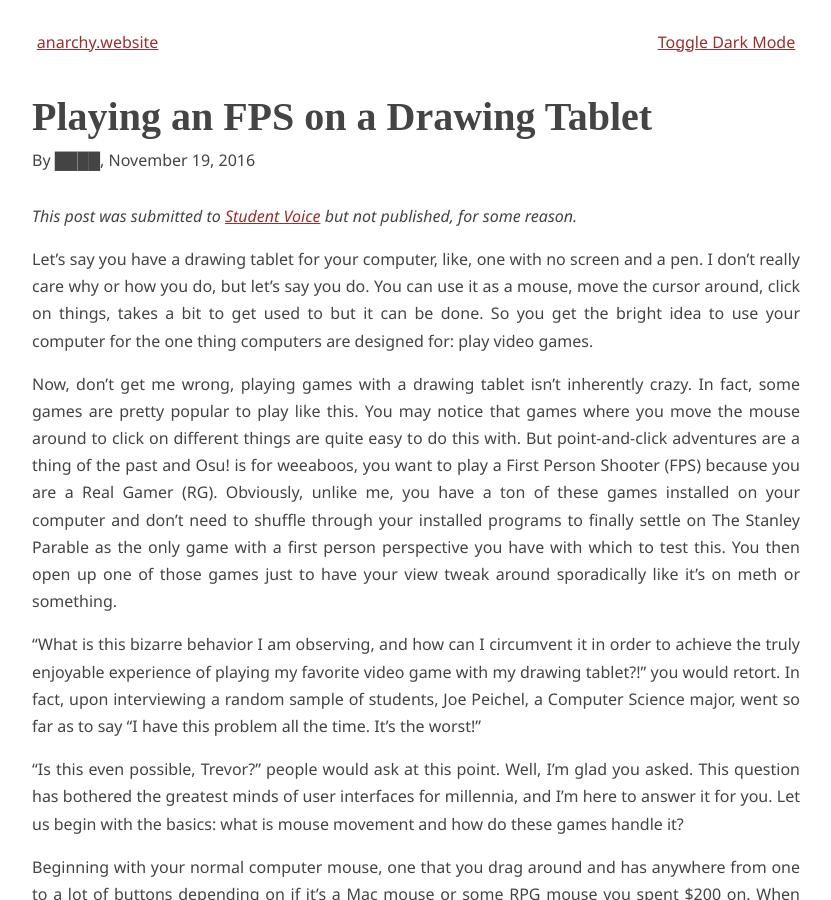
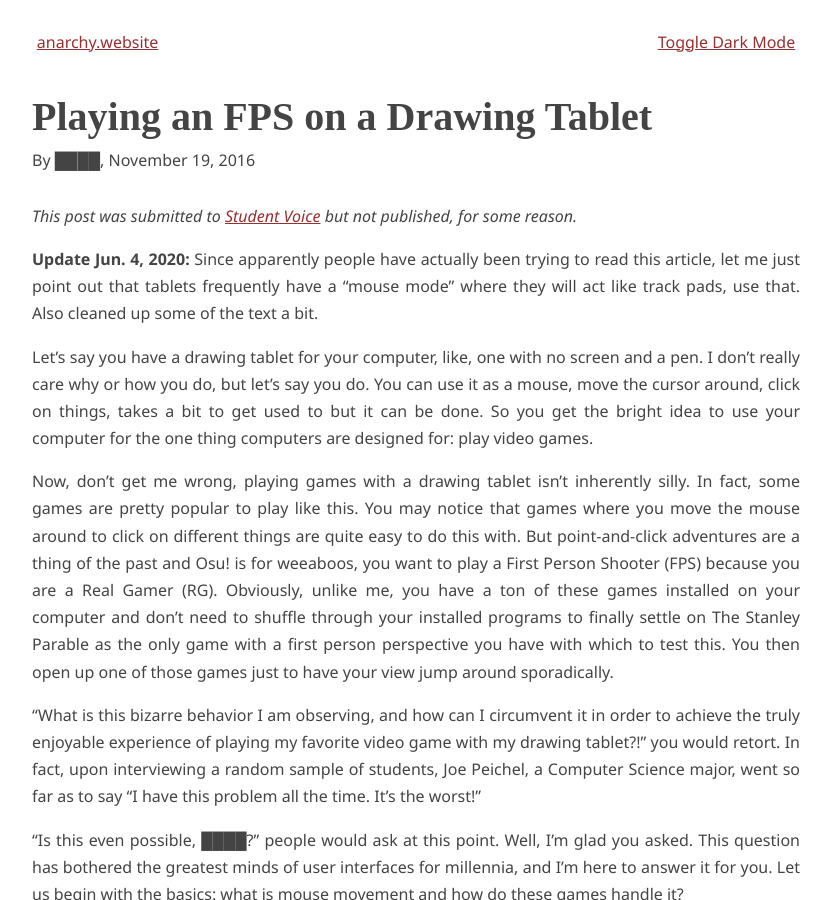
Before and after one commit to una-ada/anarchy.website, a Jekyll site: the page built from _posts/2016-11-19-fps-drawing-tablet.md, in a window 1280 px wide and 900 px high. Shown: the whole window, without its empty margins (224-1055 px from the left). Built offline with Jekyll 4.4.1, drawn with Linux system fonts in a browser that asks for light colours; some web fonts are replaced; some of the changed text lies outside the part shown.

Commit message:
article cleanup

```diff
--- a/_posts/2016-11-19-fps-drawing-tablet.md
+++ b/_posts/2016-11-19-fps-drawing-tablet.md
@@ -8,6 +8,11 @@ tags: column
 *This post was submitted to [Student Voice](https://uwrfvoice.com) but not
 published, for some reason.*
 
+**Update Jun. 4, 2020:** Since apparently people have actually been trying to
+read this article, let me just point out that tablets frequently have a "mouse
+mode" where they will act like track pads, use that. Also cleaned up some of
+the text a bit.
+
 Let’s say you have a drawing tablet for your computer, like, one with no screen
 and a pen. I don’t really care why or how you do, but let’s say you do. You can
 use it as a mouse, move the cursor around, click on things, takes a bit to get
@@ -15,7 +20,7 @@ used to but it can be done. So you get the bright idea to use your computer for
 the one thing computers are designed for: play video games.
 
 Now, don’t get me wrong, playing games with a drawing tablet isn’t inherently
-crazy. In fact, some games are pretty popular to play like this. You may notice
+silly. In fact, some games are pretty popular to play like this. You may notice
 that games where you move the mouse around to click on different things are
 quite easy to do this with. But point-and-click adventures are a thing of the
 past and Osu! is for weeaboos, you want to play a First Person Shooter (FPS)
@@ -23,8 +28,7 @@ because you are a Real Gamer (RG). Obviously, unlike me, you have a ton of these
 games installed on your computer and don’t need to shuffle through your
 installed programs to finally settle on The Stanley Parable as the only game
 with a first person perspective you have with which to test this.  You then open
-up one of those games just to have your view tweak around sporadically like it’s
-on meth or something.
+up one of those games just to have your view jump around sporadically.
 
 “What is this bizarre behavior I am observing, and how can I circumvent it in
 order to achieve the truly enjoyable experience of playing my favorite video
@@ -32,7 +36,7 @@ game with my drawing tablet?!” you would retort. In fact, upon interviewing a
 random sample of students, Joe Peichel, a Computer Science major, went so far as
 to say “I have this problem all the time. It’s the worst!”
 
-“Is this even possible, Trevor?” people would ask at this point. Well, I’m glad
+“Is this even possible, ████?” people would ask at this point. Well, I’m glad
 you asked. This question has bothered the greatest minds of user interfaces for
 millennia, and I’m here to answer it for you. Let us begin with the basics: what
 is mouse movement and how do these games handle it?
```
Also changed, not shown: other parts of _posts/2016-11-19-fps-drawing-tablet.md (+4 -1 lines).
